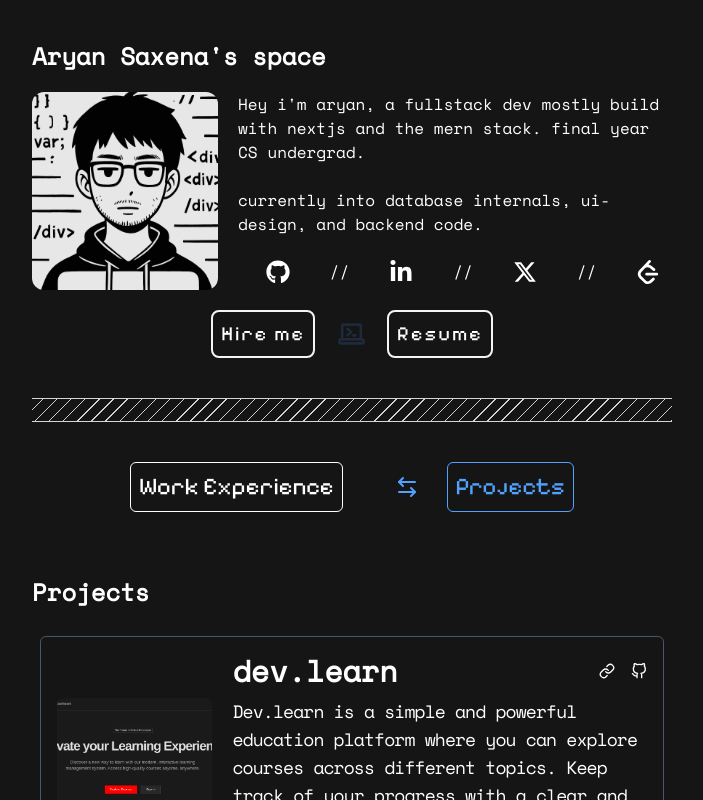
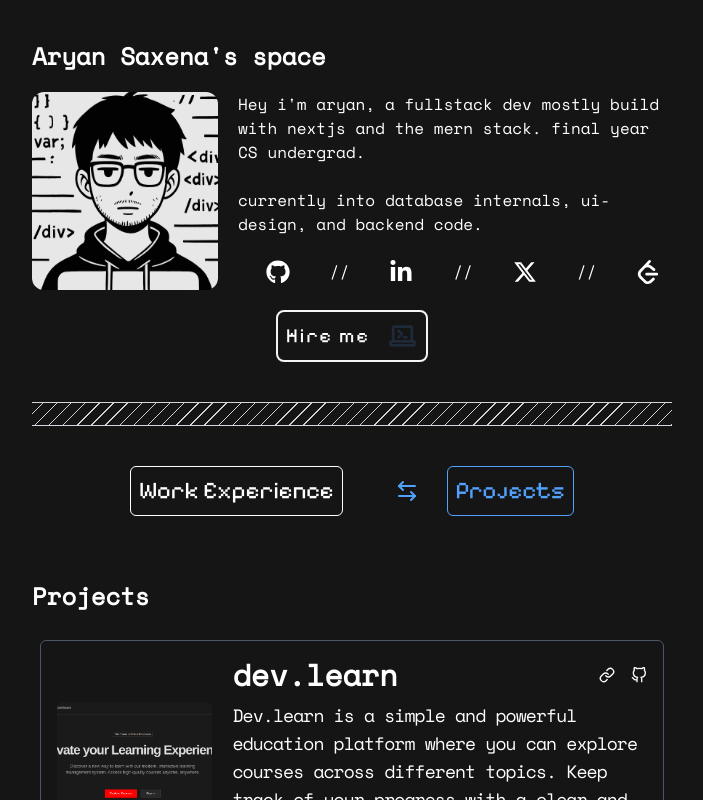
Before and after one commit to aryancs01/aryan_dev, a Next.js app: page / in a window 1280 px wide. Shown: the top 800 px of the page, without its empty margins (288-991 px from the left). Built offline with nearby package versions, Linux system fonts and the light colour scheme.

Commit message:
remeved resume

```diff
--- a/app/_components/HireMe.tsx
+++ b/app/_components/HireMe.tsx
@@ -18,7 +18,7 @@ export function HireMe() {
       className={`flex gap-5 justify-center items-center text-md md:text-lg lg:text-xl ${pixelifySans.className}`}
     >
       <button
-        className="tracking-widest not-first:w-fit border-2 border-gray-100 p-2 rounded-lg hover:bg-[#222] hover:text-blue-400 transition-all cursor-pointer"
+        className="flex gap-x-4 items-center tracking-widest not-first:w-fit border-2 border-gray-100 p-2 rounded-lg hover:bg-[#222] hover:text-blue-400 transition-all cursor-pointer"
         onMouseEnter={() => setHovered("hire")}
         onMouseLeave={() => setHovered(null)}
         onClick={() => {
@@ -27,10 +27,8 @@ export function HireMe() {
         }}
       >
         Hire me
-      </button>
-
-      <svg
-        className={`size-8 text-gray-800 dark:text-white transition-transform duration-300 ${getRotation()}`}
+              <svg
+        className={`size-6 md:size-8 text-gray-800 dark:text-white transition-transform duration-300 ${getRotation()}`}
         aria-hidden="true"
         xmlns="http://www.w3.org/2000/svg"
         fill="none"
@@ -44,16 +42,8 @@ export function HireMe() {
           d="M5.35709 16V5.78571c0-.43393.34822-.78571.77777-.78571H18.5793c.4296 0 .7778.35178.7778.78571V16M5.35709 16h-1c-.55229 0-1 .4477-1 1v1c0 .5523.44771 1 1 1H20.3571c.5523 0 1-.4477 1-1v-1c0-.5523-.4477-1-1-1h-1M5.35709 16H19.3571M9.35709 8l2.62501 2.5L9.35709 13m4.00001 0h2"
         />
       </svg>
+      </button>
 
-      <Link
-        href="https://drive.google.com/file/d/17wAburwE20TRIrg6UFEsSrpXPJjtxpDp/view?usp=drive_link"
-        target="_blank"
-        onMouseEnter={() => setHovered("resume")}
-        onMouseLeave={() => setHovered(null)}
-        className="tracking-widest not-first:w-fit border-2 border-gray-100 p-2 rounded-lg hover:bg-[#222] hover:text-green-400 transition-all cursor-pointer"
-      >
-        Resume
-      </Link>
     </div>
   );
 }
```
